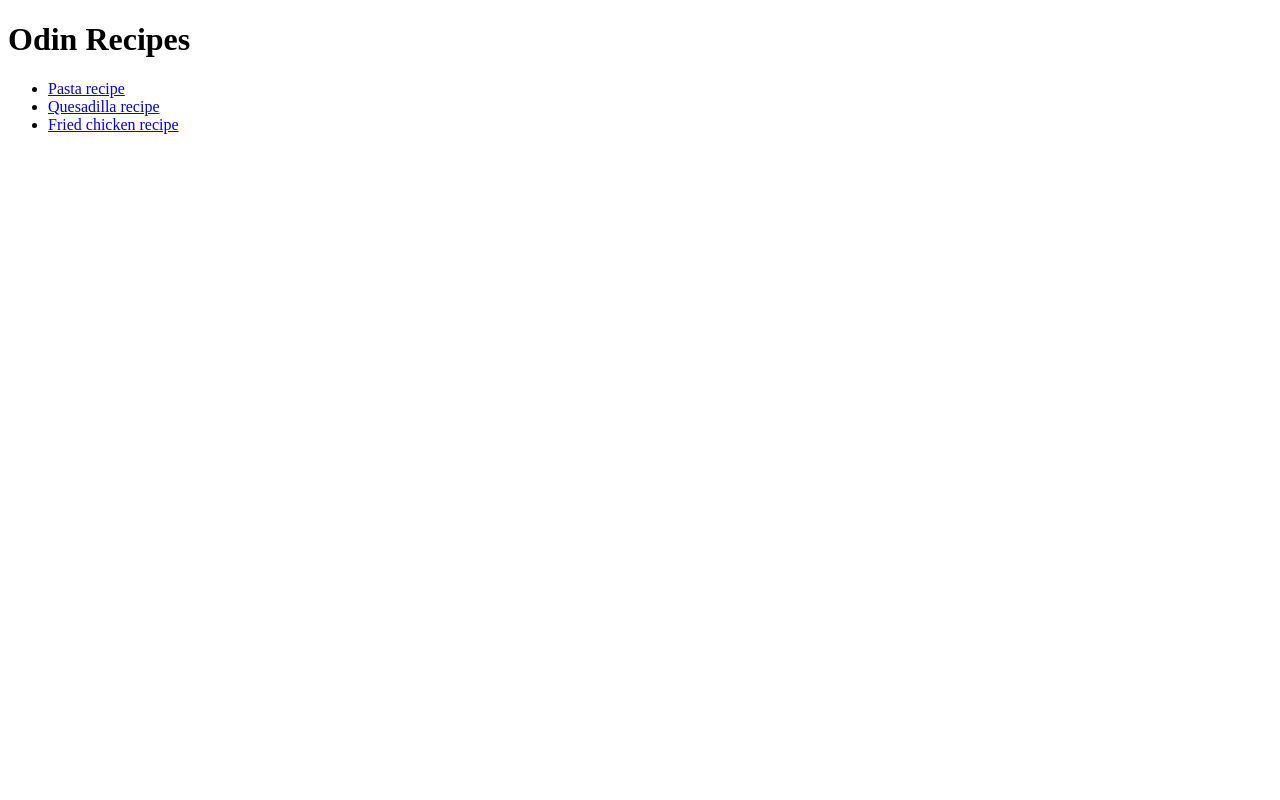
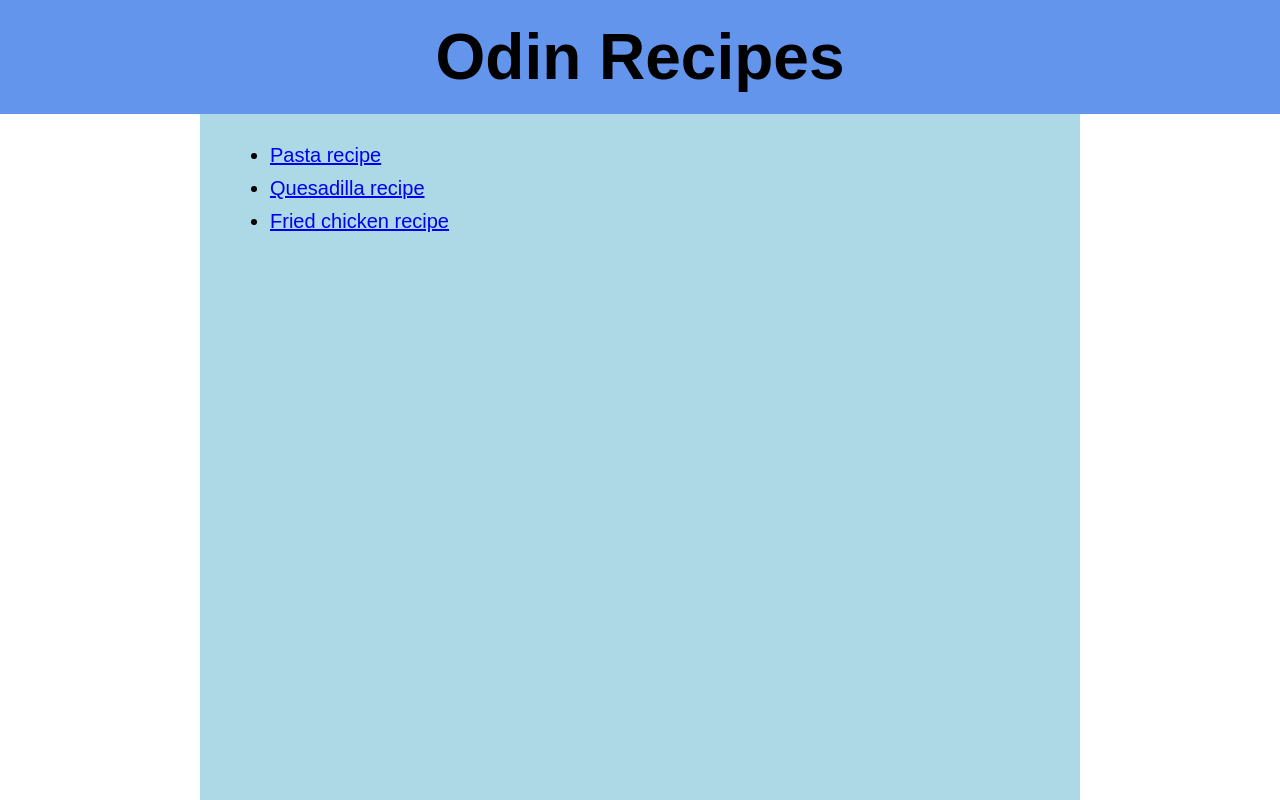
Before and after one commit to CREAMS1/odin_recipes, a plain HTML site: page index.html in a window 1280 px wide. Shown: the top 800 px of the page. Drawn offline with Linux system fonts and the light colour scheme.

Commit message:
Add css to style index page
added classes to style the index page. created divs with background
colors to seperate the page and create a hierarchy.

```diff
--- a/css/index-styles.css
+++ b/css/index-styles.css
@@ -1,9 +1,26 @@
 
 * {
     box-sizing: border-box;
-
+    margin: 0;
+    font-family: Arial, Helvetica, sans-serif;
 }
 
 .title {
+    background-color: cornflowerblue;
+    text-align: center;
+    font-size: xx-large;
+    padding: 20px;
+}
 
+.recipe-list {
+    background-color: lightblue;
+    padding: 20px;
+    margin: 0px 200px;
+    width: auto;
+    height: 900px;
+    font-size: 20px;
 }
+
+ul li {
+    margin: 10px;
+}
--- a/index.html
+++ b/index.html
@@ -7,12 +7,16 @@
     <link rel="stylesheet" href="css/index-styles.css">
 </head>
 <body>
+    <div class="title">
       <h1>Odin Recipes</h1>
+    </div>
+    <div class="recipe-list">
       <ul>
         <li><a href="recipes/pasta.html">Pasta recipe</a></li>
         <li><a href="recipes/quesadilla.html">Quesadilla recipe</a></li>
         <li><a href="recipes/fried-chicken.html">Fried chicken recipe</a></li>
       </ul>
+    </div>
 
 </body>
 </html>
```
Lines whose indentation alone changed are shown as unchanged.
